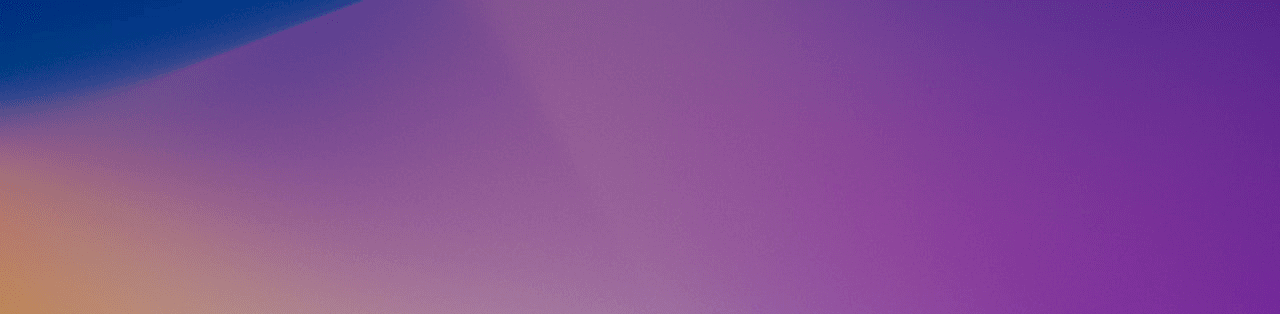
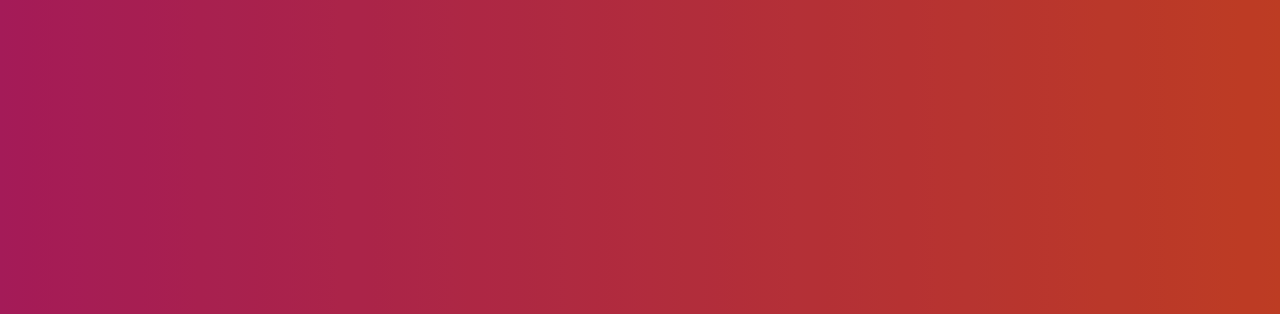
Before and after one commit to MemerGamer/hare, a plain HTML site: page sites/index.html in a window 1280 px wide. Shown: the top 314 px of the page. Drawn offline with Linux system fonts and the light colour scheme.

Commit message:
changed background from demo to css

```diff
--- a/sites/css/style.css
+++ b/sites/css/style.css
@@ -2,7 +2,19 @@ body {
   margin: 0;
   padding: 0;
   overflow: hidden;
-  background-image: url("/img/background.png");
+  background: #ff512f; /* fallback for old browsers */
+  background: -webkit-linear-gradient(
+    to right,
+    #dd2476,
+    #ff512f
+  ); /* Chrome 10-25, Safari 5.1-6 */
+  background: linear-gradient(
+    to right,
+    #dd2476,
+    #ff512f
+  ); /* W3C, IE 10+/ Edge, Firefox 16+, Chrome 26+, Opera 12+, Safari 7+ */
+
+  /* background-image: url("/img/background.png"); */
   /* background-image: url("https://images.unsplash.com/photo-1542500186-6edb30855637?ixlib=rb-4.0.3&ixid=MnwxMjA3fDB8MHxwaG90by1wYWdlfHx8fGVufDB8fHx8&auto=format&fit=crop&w=1470&q=80"); */
 }
 .refresh {
```
Also changed, not shown: sites/404.html (+1 -0 lines), sites/img/background.png (deleted).
